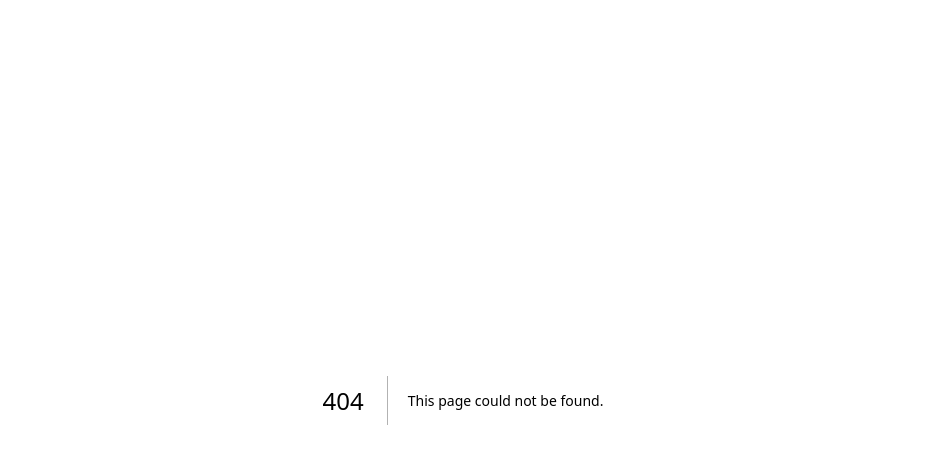
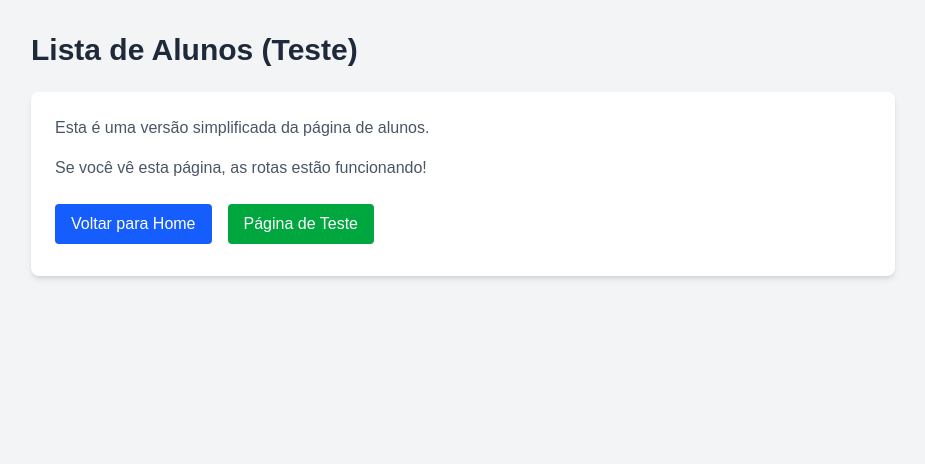
Before and after one commit to hidalgojunior/oficinas, a Next.js app: page /alunos-simples in a window 1280 px wide. Before the commit this address had no page. Shown: the top 464 px of the page, without its empty margins (177-1102 px from the left). Built offline with nearby package versions, Linux system fonts and the light colour scheme.

Commit message:
test: adicionar páginas simplificadas para testar rotas sem Supabase

```diff
--- /dev/null
+++ b/src/app/alunos-simples/page.tsx
@@ -0,0 +1,24 @@
+"use client";
+import Link from 'next/link';
+
+export default function AlunosSimples() {
+  return (
+    <div className="min-h-screen bg-gray-100 py-8">
+      <div className="max-w-4xl mx-auto px-4">
+        <h1 className="text-3xl font-bold text-gray-800 mb-6">Lista de Alunos (Teste)</h1>
+        <div className="bg-white rounded-lg shadow-md p-6">
+          <p className="text-gray-600 mb-4">Esta é uma versão simplificada da página de alunos.</p>
+          <p className="text-gray-600 mb-6">Se você vê esta página, as rotas estão funcionando!</p>
+          <div className="space-y-2">
+            <Link href="/" className="inline-block bg-blue-600 text-white px-4 py-2 rounded hover:bg-blue-700 mr-4">
+              Voltar para Home
+            </Link>
+            <Link href="/teste" className="inline-block bg-green-600 text-white px-4 py-2 rounded hover:bg-green-700">
+              Página de Teste
+            </Link>
+          </div>
+        </div>
+      </div>
+    </div>
+  );
+}
--- a/src/app/teste/page.tsx
+++ b/src/app/teste/page.tsx
@@ -1,12 +1,20 @@
+"use client";
+import Link from 'next/link';
+
 export default function TestPage() {
   return (
     <div className="min-h-screen flex items-center justify-center bg-blue-500">
-      <div className="bg-white p-8 rounded-lg shadow-lg">
+      <div className="bg-white p-8 rounded-lg shadow-lg max-w-md">
         <h1 className="text-2xl font-bold text-blue-700 mb-4">Página de Teste</h1>
-        <p className="text-gray-600">Se você vê esta página, o Next.js está funcionando!</p>
-        <a href="/" className="mt-4 inline-block bg-blue-600 text-white px-4 py-2 rounded hover:bg-blue-700">
-          Voltar para Home
-        </a>
+        <p className="text-gray-600 mb-4">Se você vê esta página, o Next.js está funcionando!</p>
+        <div className="space-y-2">
+          <Link href="/" className="block bg-blue-600 text-white px-4 py-2 rounded hover:bg-blue-700 text-center">
+            Voltar para Home
+          </Link>
+          <Link href="/alunos" className="block bg-green-600 text-white px-4 py-2 rounded hover:bg-green-700 text-center">
+            Testar /alunos
+          </Link>
+        </div>
       </div>
     </div>
   );
--- a/src/lib/supabaseClient.ts
+++ b/src/lib/supabaseClient.ts
@@ -1,6 +1,10 @@
 import { createClient } from '@supabase/supabase-js';
 
-const supabaseUrl = process.env.NEXT_PUBLIC_SUPABASE_URL!;
-const supabaseAnonKey = process.env.NEXT_PUBLIC_SUPABASE_ANON_KEY!;
+const supabaseUrl = process.env.NEXT_PUBLIC_SUPABASE_URL;
+const supabaseAnonKey = process.env.NEXT_PUBLIC_SUPABASE_ANON_KEY;
+
+if (!supabaseUrl || !supabaseAnonKey) {
+  throw new Error('Missing Supabase environment variables');
+}
 
 export const supabase = createClient(supabaseUrl, supabaseAnonKey);
```
